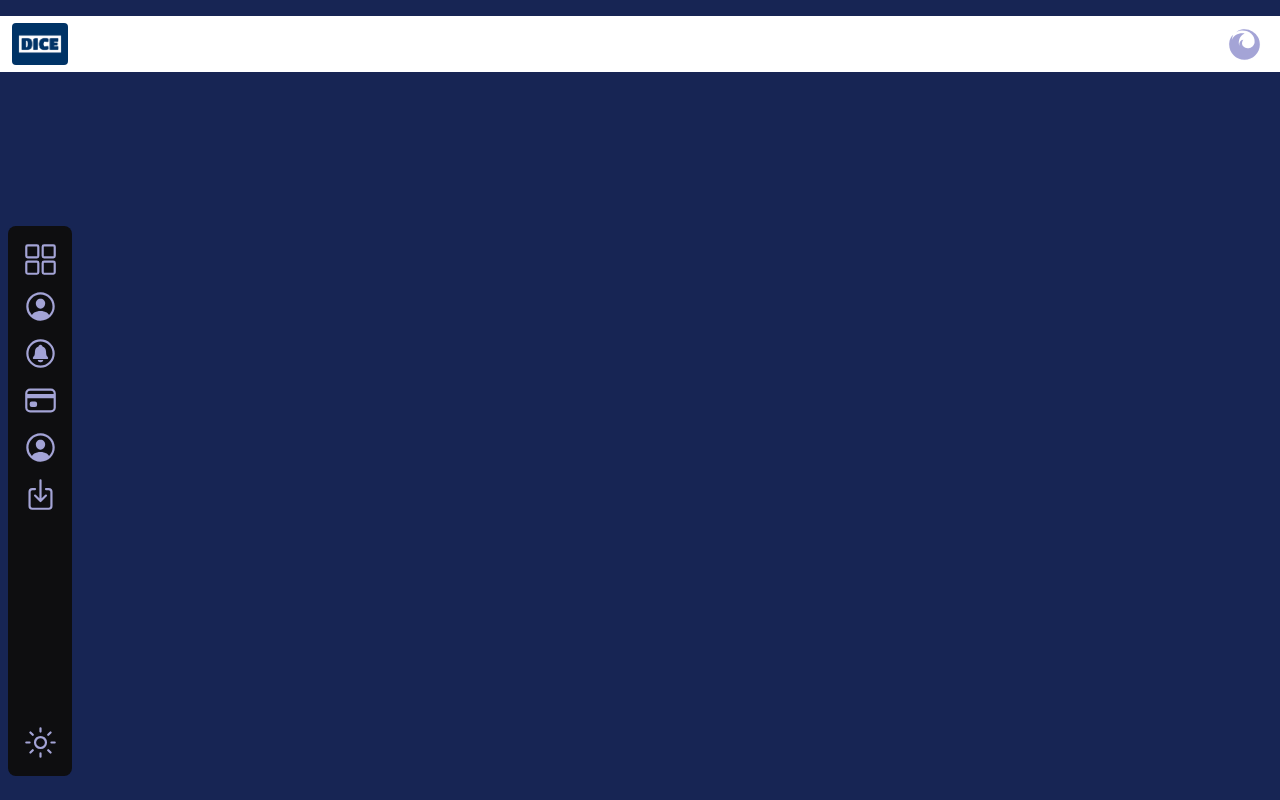
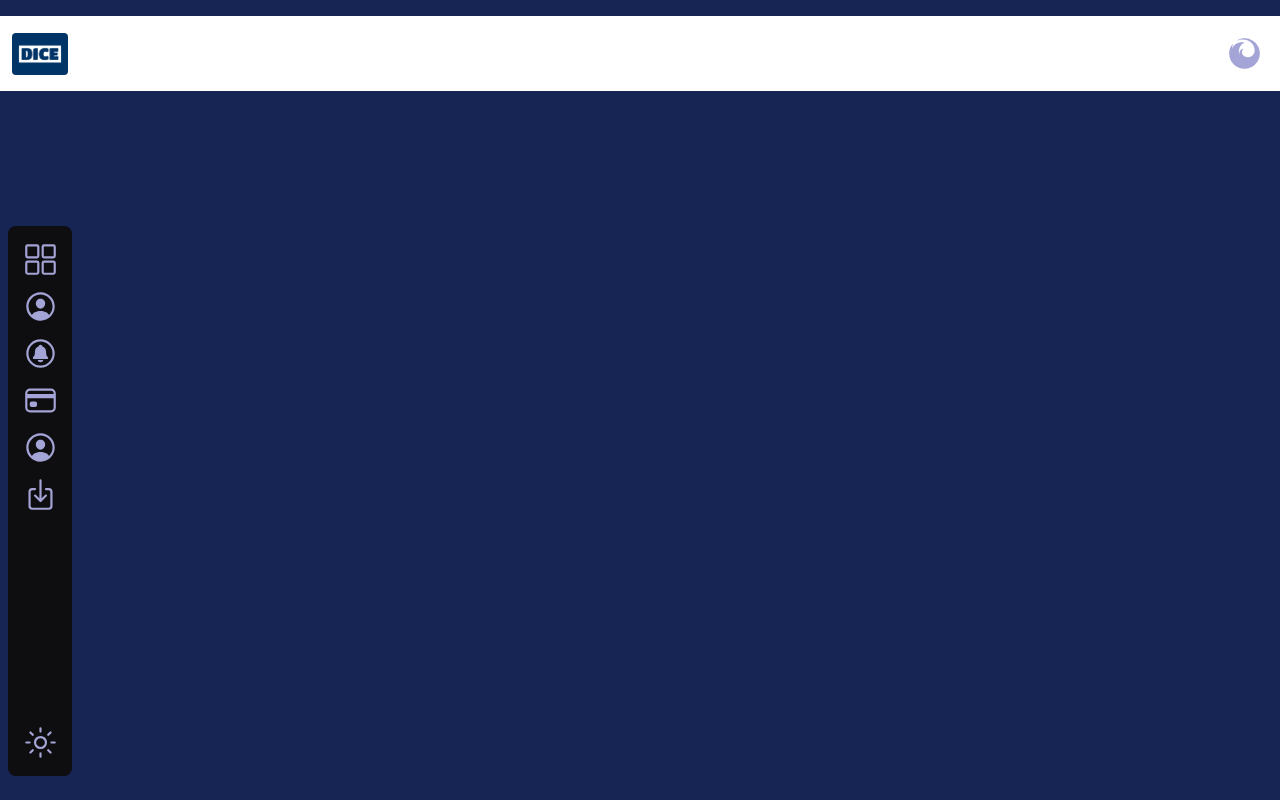
Before and after one commit to DC-21/smart-contracts-blockchain-webapp, a React (Vite) app in the folder client/: page / in a window 1280 px wide. Built offline with nearby package versions, Linux system fonts and the light colour scheme; what @thirdweb-dev/react would draw is missing.

Commit message:
first commit

```diff
--- a/client/src/components/Navbar.jsx
+++ b/client/src/components/Navbar.jsx
@@ -8,7 +8,7 @@ const Navbar = () => {
                 <div className="w-14 h-4 flex justify-center items-center ml-1">
                     <img className='rounded' src={logo} alt='logo' />
                 </div>
-        <div className="flex-none w-14 h-4 flex justify-center items-center">
+                <div className="flex-none w-14 flex justify-center items-center rounded-full">
                     <ion-icon name="logo-firefox"></ion-icon>
                 </div>
             </div>
```
Lines whose indentation alone changed are shown as unchanged.
